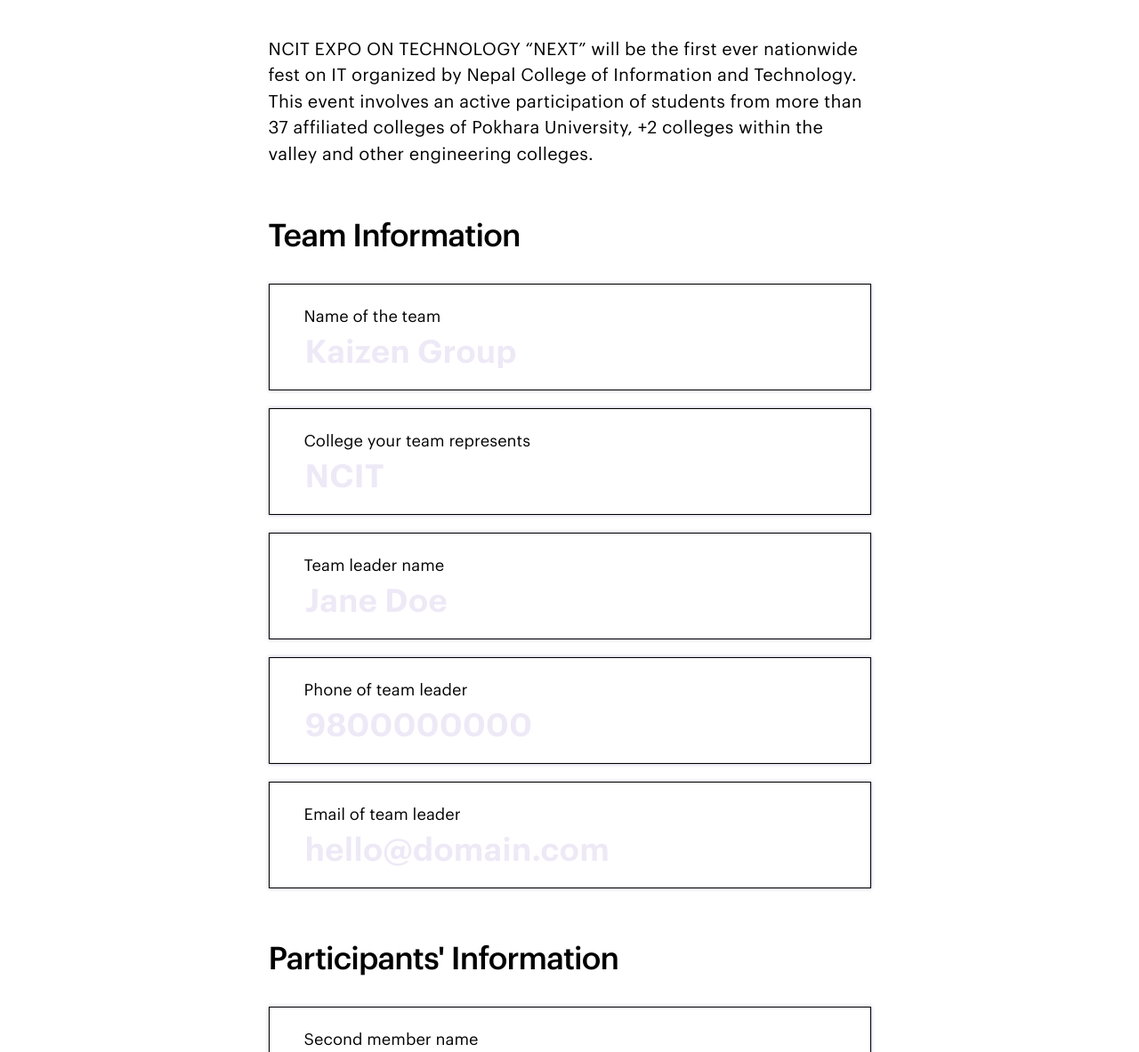
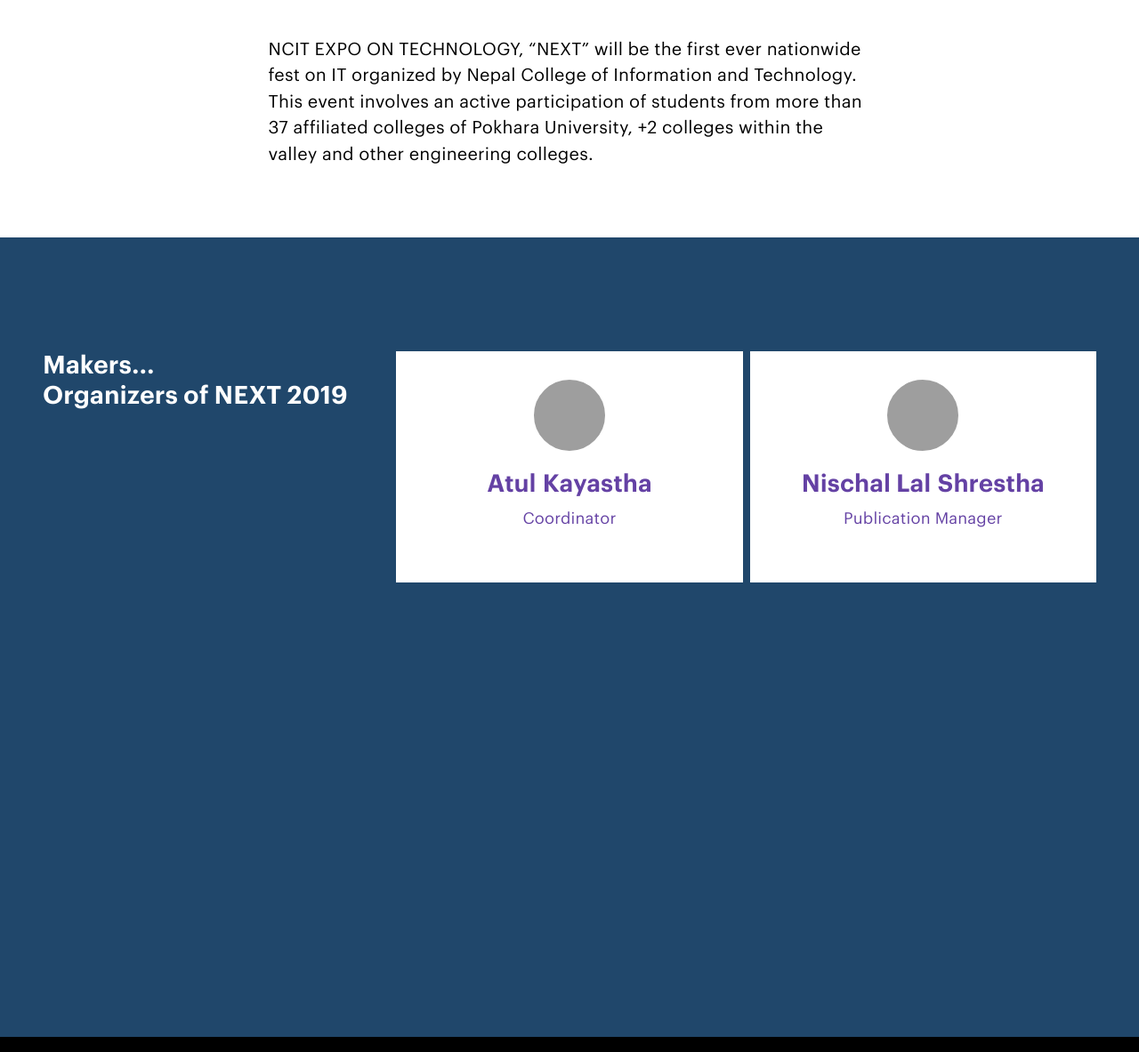
Before and after one commit to MegaMind98/dev, a Jekyll site: the page built from about.html, in a window 1280 px wide and 1400 px high, scrolled down 671 px. Shown: the part 217-1400 px from the top of the window at 89% size. Built offline with Jekyll 4.4.1, drawn with Linux system fonts in a browser that asks for light colours; some of the changed text lies outside the part shown; grey boxes are pictures that could not be loaded.

Commit message:
Added Organizers

```diff
--- a/_config.yml
+++ b/_config.yml
@@ -27,6 +27,9 @@
   event:
     permalink: /event/
     output: true
+  organizer:
+    permalink: /organizer/
+    output: true
 plugins:
   - jekyll-feed
 exclude:
--- a/about.html
+++ b/about.html
@@ -29,55 +29,34 @@
       </div>
     <br />
         <div class="o-text-column u-mb5">
-          <p>NCIT EXPO ON TECHNOLOGY “NEXT” will be the first ever nationwide fest on IT organized by Nepal College of Information and Technology. This event involves an active participation of students from more than 37 affiliated colleges of Pokhara University, +2 colleges within the valley and other engineering colleges.</p>
+          <p>NCIT EXPO ON TECHNOLOGY, “NEXT” will be the first ever nationwide fest on IT organized by Nepal College of Information and Technology. This event involves an active participation of students from more than 37 affiliated colleges of Pokhara University, +2 colleges within the valley and other engineering colleges.</p>
 
-    <div class="c-form">
-            <form action="https://docs.google.com/forms/d/e/1FAIpQLScTK6MjOuqBsLisFao_AopApP2_h8nXuJvH839qGoTWF96bkQ/formResponse" method="POST">
-<h3 class="u-type-h4">Team Information</h3>
-            <label class="c-form__label">Name of the team</label>
-            <input type="text" class="c-form__input" required placeholder="Kaizen Group" name="entry.1558982468">
-            <br /><br />
-            <label class="c-form__label">College your team represents</label>
-            <input type="text" required class="c-form__input" placeholder="NCIT" name="entry.1912590174">
-            <br /><br />
-            <label class="c-form__label">Team leader name</label>
-            <input type="text" required class="c-form__input" placeholder="Jane Doe" name="entry.814500606">
-            <br /><br />
-            <label class="c-form__label">Phone of team leader</label>
-            <input type="text" required class="c-form__input" placeholder="9800000000" name="entry.385696270">
-            <br /><br />
-            <label class="c-form__label">Email of team leader</label>
-            <input type="email" required class="c-form__input" placeholder="hello@domain.com" name="entry.1959706897">
-            <br /><br />
-
-<h3 class="u-type-h4">Participants' Information</h3>
-
-            <label class="c-form__label">Second member name</label>
-            <input type="text" class="c-form__input" placeholder="Ram Sharma" name="entry.122768086">
-            <br /><br />
-            <label class="c-form__label">Phone of second member</label>
-            <input type="text" class="c-form__input" placeholder="9800000000" name="entry.82699480">
-            <br /><br />
-            <label class="c-form__label">Email of second member</label>
-            <input type="email" class="c-form__input" placeholder="hello@domain.com" name="entry.2065362199">
-            <br /><br />
-            <label class="c-form__label">Third member name</label>
-            <input type="text" class="c-form__input" placeholder="Jane Doe" name="entry.928667693">
-            <br /><br />
-            <label class="c-form__label">Fourth member name</label>
-            <input type="text" class="c-form__input" placeholder="Jane Doe" name="entry.98450778">
-            <br /><br />
-            <h3 class="u-type-h4">More Information</h3>
-
-            <label class="c-form__label">What do you expect from us?</label>
-            <input type="text" class="c-form__input" placeholder="I expect..." name="entry.876329403" required >
-            <br /><br />
-            <input class="c-button" type="submit">
-          </form>
-
-        </div>
-</div>
+      </div>
       </div>
     </div>
-  </div>
-</div>
+    <div class="t-dark">
+    <div class="o-bleed o-bg o-padded-section u-pb15">
+        <div class="o-full js-card-area" data-theme="t-light" data-user-theme="t-dark">
+           <div class="o-card-list">
+              <div class="o-card-list__item o-card-list__item--lead-in">
+                 <div class="c-card c-card--lead-in">
+                    <div class="c-card__inner">
+                       <h4 class="c-card__heading">Makers...<br />Organizers of NEXT 2019</h4>
+                    </div>
+                 </div>
+              </div>
+
+              {% assign organizers = site.organizer | sort: 'id' %}{% for organizer in organizers %}
+              <div class="o-card-list__item t-light" style="">
+                 <div class="c-card">
+                    <div class="c-card__inner">
+                       <div class="c-card__image" style="background-image: url(&quot;{{ organizer.photo }}&quot;);"></div>
+                       <h4 class="c-card__heading">{{ organizer.firstname }}&nbsp;{{ organizer.lastname }}</h4>
+                       <p class="c-card__subline">{{ organizer.designation }}</p>
+                    </div>
+                 </div>
+              </div>
+              {% endfor %}
+           </div>
+        </div>
+     </div>
```
Also changed, not shown: _organizer/_TEMPLATE.md (added, +69 -0 lines), _organizer/atul_kayastha.md (added, +69 -0 lines), _organizer/nischallal_shrestha.md (added, +69 -0 lines).
